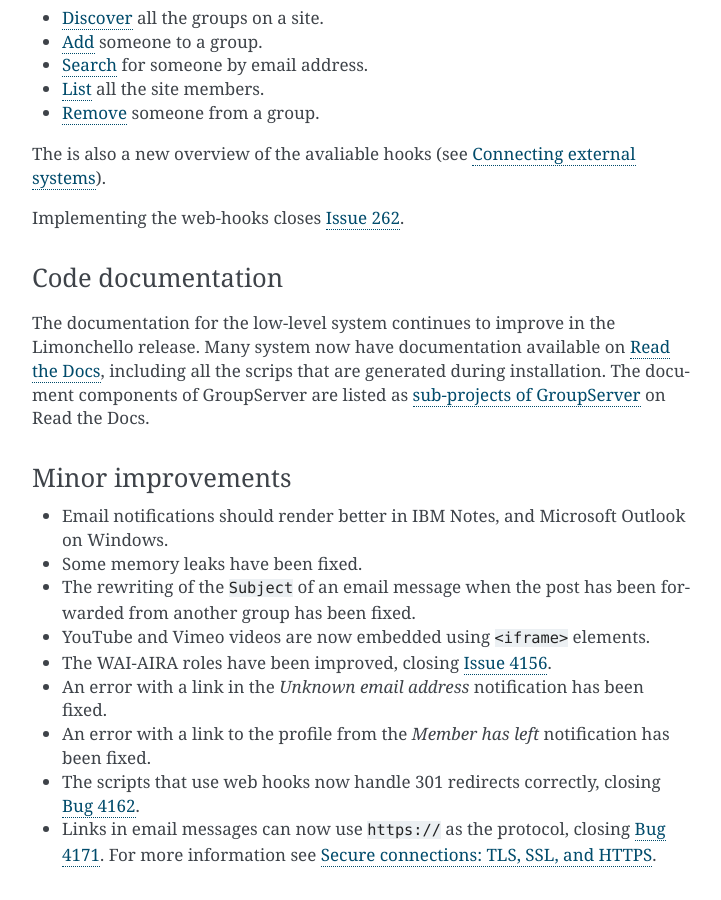
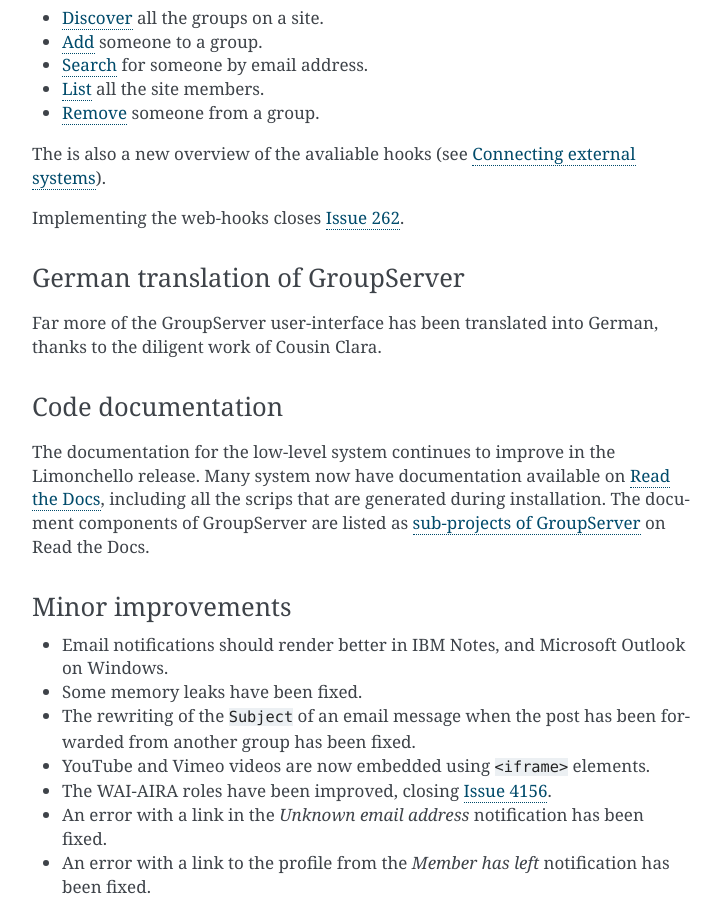
Before and after one commit to groupserver/buildout, a Sphinx documentation site: the page built from docs/release-notes-15xx.rst, in a window 1280 px wide and 900 px high, scrolled down 3309 px. Shown: the whole window, without its empty margins (388-1109 px from the left). Built offline with Sphinx 7.4.7, drawn with Linux system fonts in a browser that asks for light colours; some of the changed text lies outside the part shown.

Commit message:
And thanking Cousin Clara

```diff
--- a/docs/release-notes-15xx.rst
+++ b/docs/release-notes-15xx.rst
@@ -32,9 +32,9 @@
 formatting in posts`_. Limonchello also includes an `updated
 topic digest`_, a new `profile status notification`_, the
 introduction of `restricted groups`_, `updated member
-management`_, new `web hooks`_, and more `code
-documentation`_. Finally, there have been some `minor
-improvements`_.
+management`_, new `web hooks`_, more `code documentation`_, and
+an improved `German translation of GroupServer`_. Finally, there
+have been some `minor improvements`_.
 
 HTML formatting in posts
 ========================
@@ -205,6 +205,12 @@
    http://groupserver.readthedocs.org/projects/gsgroupmemberleavejson/en/latest/hook.html
 .. _Issue 262: https://redmine.iopen.net/issues/262
 
+German translation of GroupServer
+=================================
+
+Far more of the GroupServer user-interface has been translated
+into German, thanks to the diligent work of Cousin Clara.
+
 Code documentation
 ==================
 
```
